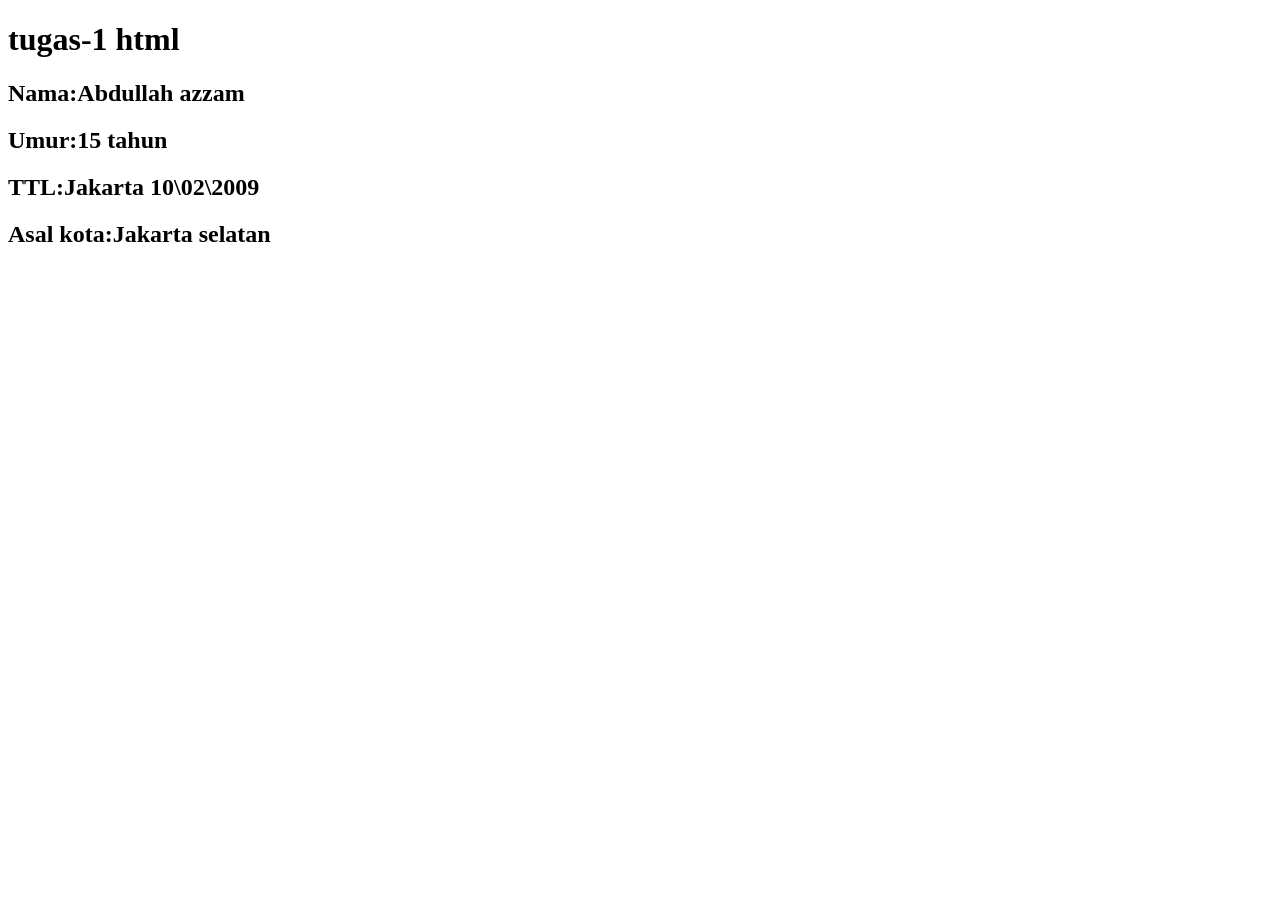
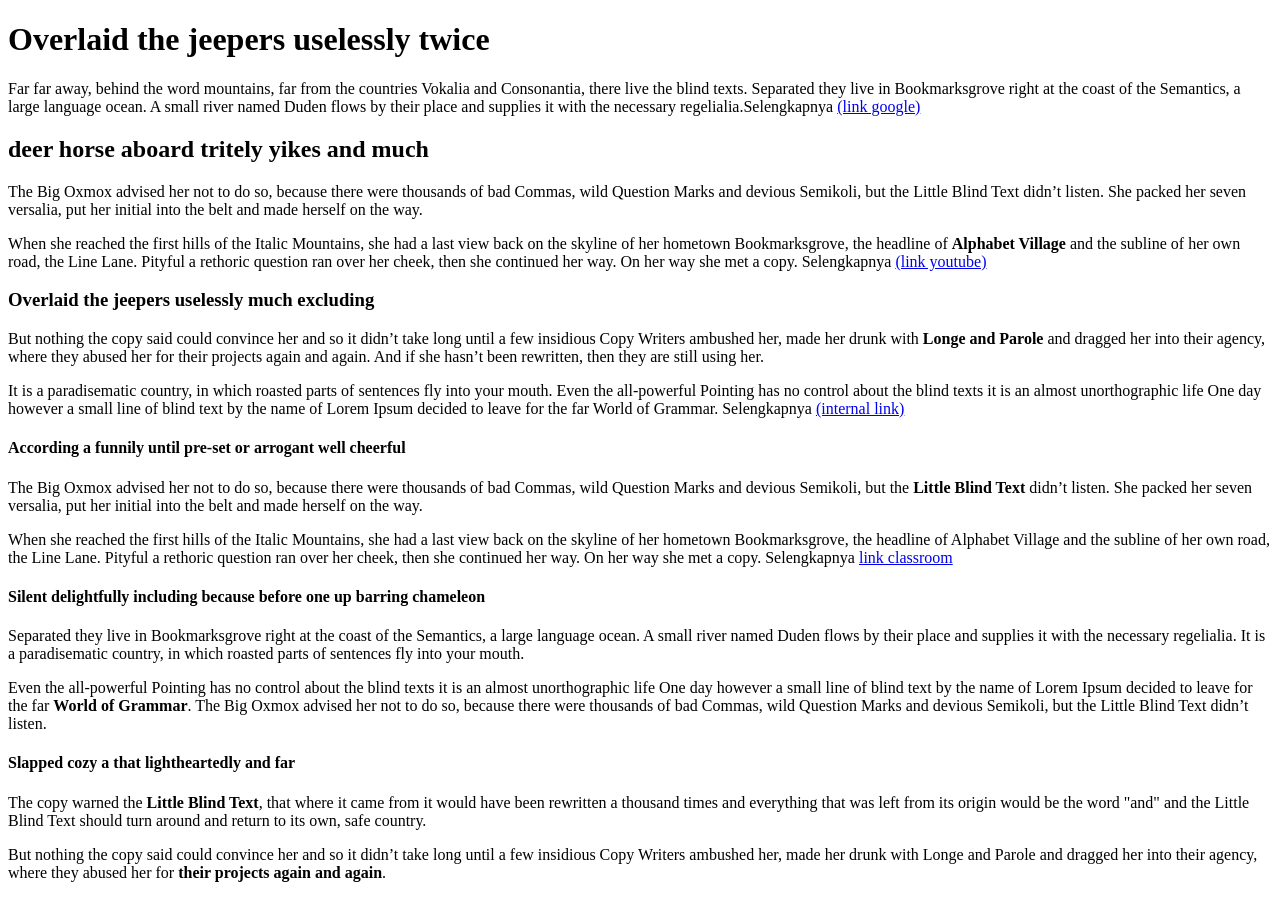
Before and after one commit to mazzahall/HTML, a plain HTML site: page tugas-1/index.html in a window 1280 px wide. Before the commit the page ends 800 px from the top, so only its background shows below. Drawn offline with Linux system fonts and the light colour scheme.

Commit message:
tugas-34

```diff
--- a/tugas-1/index.html
+++ b/tugas-1/index.html
@@ -3,13 +3,26 @@
 <head>
     <meta charset="UTF-8">
     <meta name="viewport" content="width=device-width, initial-scale=1.0">
-    <title>portofolio</title>
+    <title>Document</title>
 </head>
 <body>
-    <h1>tugas-1 html</h1>
-    <h2>Nama:Abdullah azzam</h2>
-    <h2>Umur:15 tahun</h2>
-    <h2>TTL:Jakarta 10\02\2009</h2>
-    <h2>Asal kota:Jakarta selatan</h2>
+    <h1><b>Overlaid the jeepers uselessly twice</b></h1>
+<p>Far far away, behind the word mountains, far from the countries Vokalia and Consonantia, there live the blind texts. Separated they live in Bookmarksgrove right at the coast of the Semantics, a large language ocean. A small river named Duden flows by their place and supplies it with the necessary regelialia.Selengkapnya  <a href="https://www.google.com/?safe=active&ssui=on">  (link google)</a></p>
+
+<h2><b>deer horse aboard tritely yikes and much</b> </h2>
+<p>The Big Oxmox advised her not to do so, because there were thousands of bad Commas, wild Question Marks and devious Semikoli, but the Little Blind Text didn’t listen. She packed her seven versalia, put her initial into the belt and made herself on the way.</p>
+<p>When she reached the first hills of the Italic Mountains, she had a last view back on the skyline of her hometown Bookmarksgrove, the headline of <b>Alphabet Village</b> and the subline of her own road, the Line Lane. Pityful a rethoric question ran over her cheek, then she continued her way. On her way she met a copy. Selengkapnya  <a href="https://www.youtube.com/">(link youtube)</a></p>
+<h3> <b>Overlaid the jeepers uselessly much excluding</b></h3>
+<p>But nothing the copy said could convince her and so it didn’t take long until a few insidious Copy Writers ambushed her, made her drunk with <b>Longe and Parole</b> and dragged her into their agency, where they abused her for their projects again and again. And if she hasn’t been rewritten, then they are still using her.</p>
+<p>It is a paradisematic country, in which roasted parts of sentences fly into your mouth. Even the all-powerful Pointing has no control about the blind texts it is an almost unorthographic life One day however a small line of blind text by the name of Lorem Ipsum decided to leave for the far World of Grammar. Selengkapnya <a href="internal.html">(internal link)</a></p>
+<h4> <b>According a funnily until pre-set or arrogant well cheerful</b></h4>
+<p>The Big Oxmox advised her not to do so, because there were thousands of bad Commas, wild Question Marks and devious Semikoli, but the <b>Little Blind Text</b> didn’t listen. She packed her seven versalia, put her initial into the belt and made herself on the way.</p>
+<p>When she reached the first hills of the Italic Mountains, she had a last view back on the skyline of her hometown Bookmarksgrove, the headline of Alphabet Village and the subline of her own road, the Line Lane. Pityful a rethoric question ran over her cheek, then she continued her way. On her way she met a copy. Selengkapnya <a href="https://classroom.google.com/h">link classroom</a></p>
+<h4> <b>Silent delightfully including because before one up barring chameleon</b></h4>
+<p>Separated they live  in Bookmarksgrove right at the coast of the Semantics, a large language ocean. A small river named Duden flows by their place and supplies it with the necessary regelialia. It is a paradisematic country, in which roasted parts of sentences fly into your mouth.</p>
+<p>Even the all-powerful Pointing has no control about the blind texts it is an almost unorthographic life One day however a small line of blind text by the name of Lorem Ipsum decided to leave for the far <b>World of Grammar</b>. The Big Oxmox advised her not to do so, because there were thousands of bad Commas, wild Question Marks and devious Semikoli, but the Little Blind Text didn’t listen.</p>
+<h4> <b>Slapped cozy a that lightheartedly and far</b></h4>
+<p>The copy warned the <b>Little Blind Text</b>, that where it came from it would have been rewritten a thousand times and everything that was left from its origin would be the word "and" and the Little Blind Text should turn around and return to its own, safe country.</p>
+<p>But nothing the copy said could convince her and so it didn’t take long until a few insidious Copy Writers ambushed her, made her drunk with Longe and Parole and dragged her into their agency, where they abused her for <b>their projects again and again</b>.</p>
 </body>
 </html>
```
Also changed, not shown: tugas-1/internal.html (added, +12 -0 lines).
